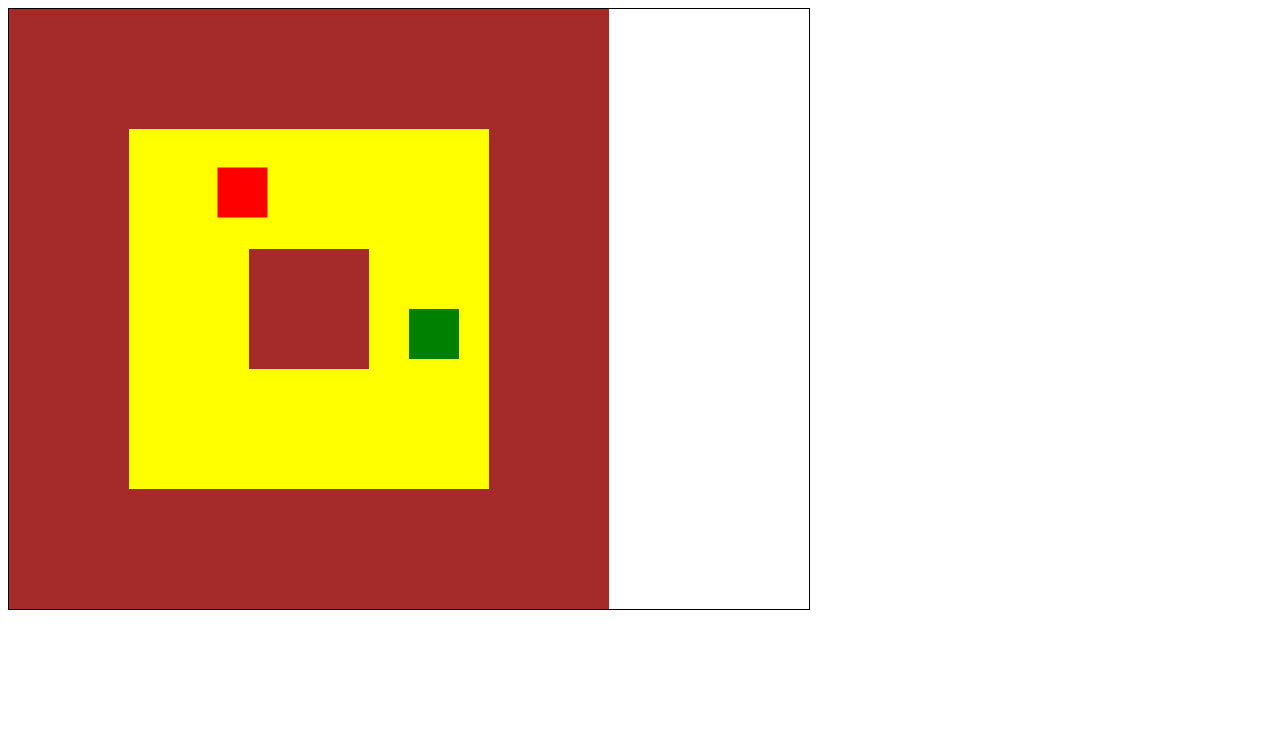
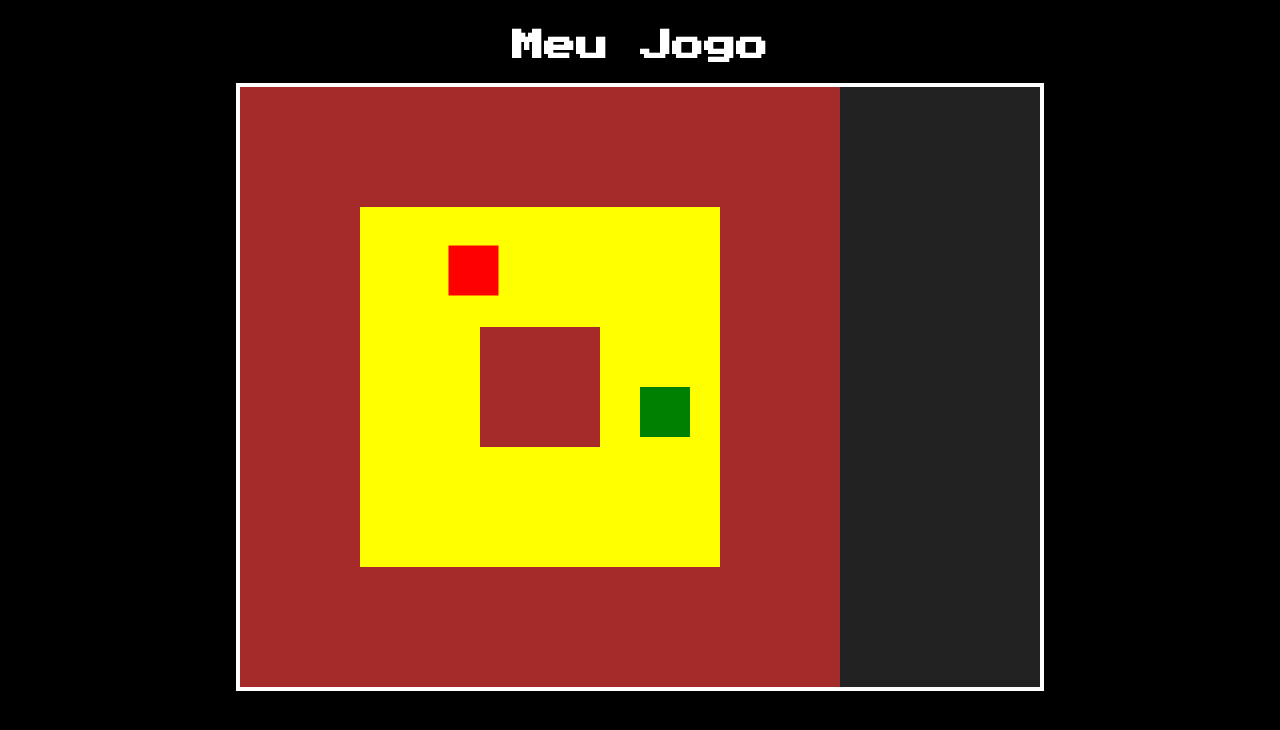
Before and after one commit to Cadumendonca/Jogo, a plain HTML site: page index.html in a window 1280 px wide. Drawn offline with Linux system fonts and the light colour scheme.

Commit message:
index e style
adicionado um interface minima funciona para ficar mais bonito o script

```diff
--- a/index.html
+++ b/index.html
@@ -1,10 +1,15 @@
 <!DOCTYPE html>
 <html>
   <head>
-    <title>RPG Game</title>
+    <title>Meu Jogo</title>
     <link rel="stylesheet" type="text/css" href="style.css" />
+    <link
+      href="https://fonts.googleapis.com/css?family=Press+Start+2P"
+      rel="stylesheet"
+    />
   </head>
   <body>
+    <h1>Meu Jogo</h1>
     <canvas id="gameCanvas" width="800" height="600"></canvas>
     <script src="game.js"></script>
   </body>
--- a/style.css
+++ b/style.css
@@ -1,3 +1,19 @@
+body {
+  background-color: #000;
+  margin: 0;
+  padding: 0;
+}
+
+h1 {
+  color: #fff;
+  text-align: center;
+  font-family: "Press Start 2P", Arial, sans-serif;
+  margin-top: 30px;
+}
+
 #gameCanvas {
-  border: 1px solid black;
+  display: block;
+  margin: 0 auto;
+  border: 4px solid #fff;
+  background-color: #222;
 }
```
